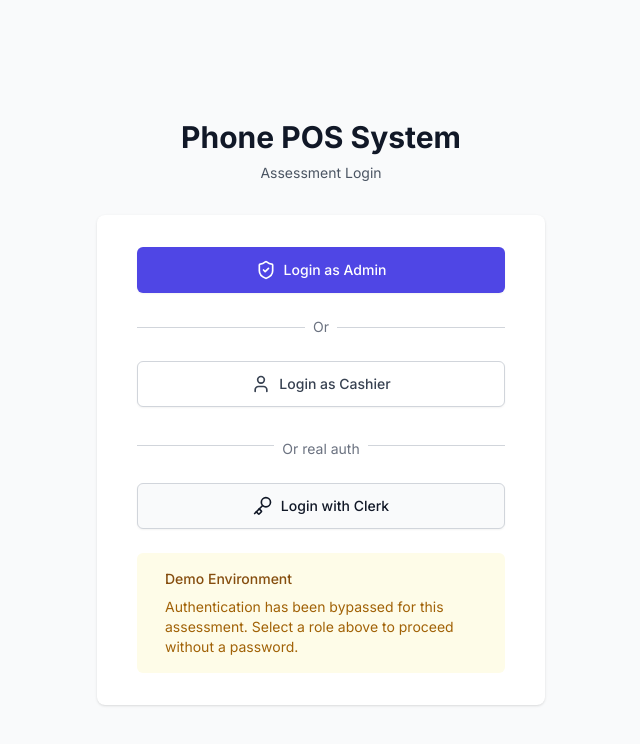
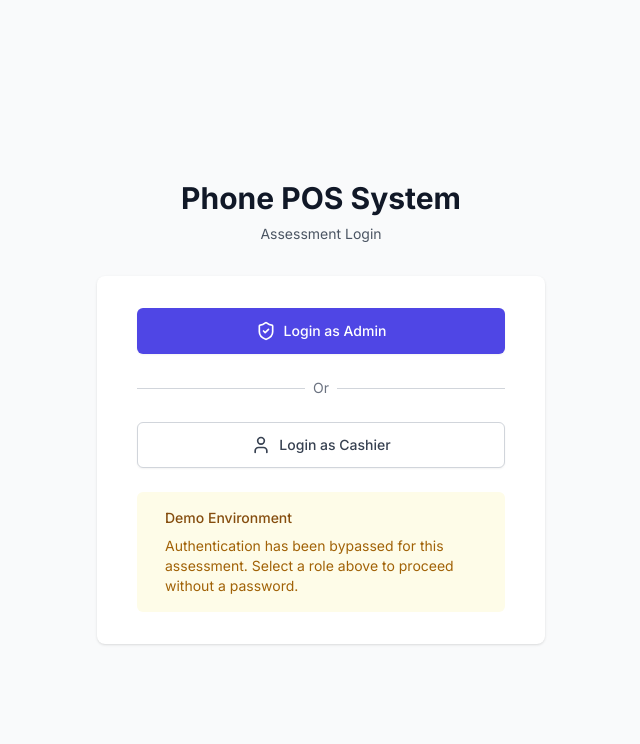
Before and after one commit to muhammadmaaz-2k5/POS-PHONE-SHOP-SYSTEM, a React (Vite) app in the folder pos-retail-system/: page /sign-in in a window 1280 px wide. Shown: the top 744 px of the page, without its empty margins (319-959 px from the left). Built offline with nearby package versions, Linux system fonts and the light colour scheme; no server answers.

Commit message:
style(frontend): hide Clerk login button from SignInPage

```diff
--- a/pos-retail-system/src/pages/auth/SignInPage.tsx
+++ b/pos-retail-system/src/pages/auth/SignInPage.tsx
@@ -65,25 +65,6 @@ export default function SignInPage() {
                   Login as Cashier
                 </button>
               </div>
-
-              <div className="relative pt-2">
-                <div className="absolute inset-0 flex items-center">
-                  <div className="w-full border-t border-gray-300" />
-                </div>
-                <div className="relative flex justify-center text-sm">
-                  <span className="px-2 bg-white text-gray-500">Or real auth</span>
-                </div>
-              </div>
-
-              <div>
-                <button
-                  onClick={() => setShowClerk(true)}
-                  className="w-full flex justify-center py-3 px-4 border border-gray-300 rounded-md shadow-sm text-sm font-medium text-gray-900 bg-gray-50 hover:bg-gray-100 focus:outline-none focus:ring-2 focus:ring-offset-2 focus:ring-gray-500"
-                >
-                  <Key className="w-5 h-5 mr-2" />
-                  Login with Clerk
-                </button>
-              </div>
             </div>
 
             <div className="mt-6">
```
